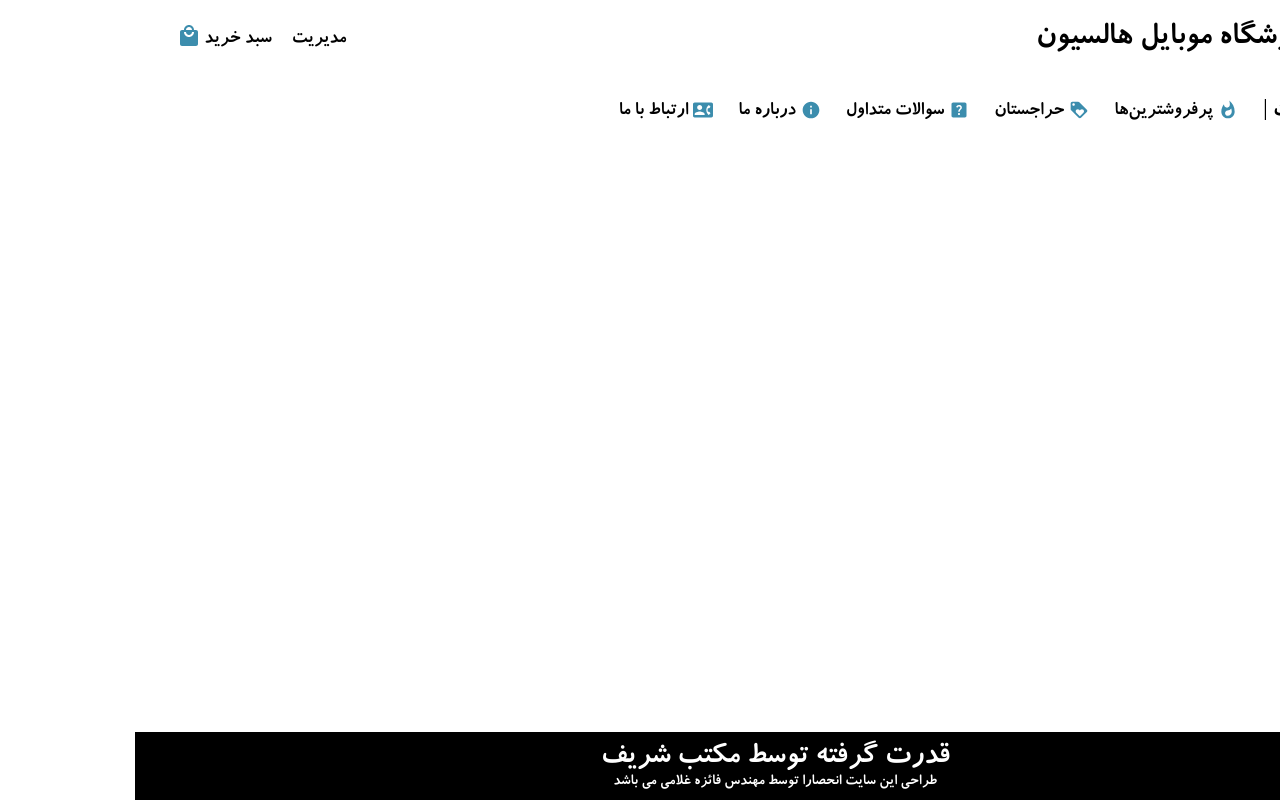
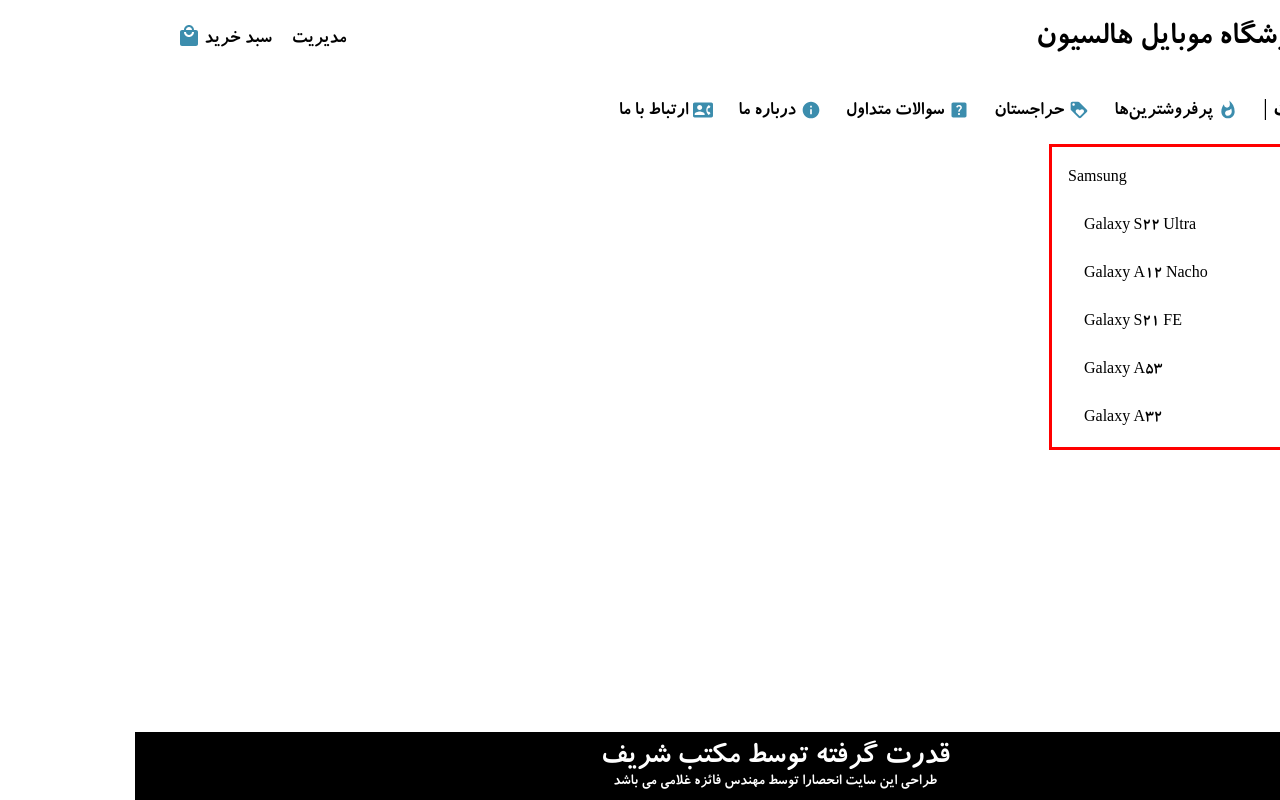
Before and after one commit to MissFazak/Maktab66-Project-Faeze-Gholami, a React (Create React App) app in the folder halcyon-shop/: page /list-brands in a window 1280 px wide. Built offline with nearby package versions, Linux system fonts and the light colour scheme; data requests are answered from the project's data file.

Commit message:
feat: add sideBar first edit

```diff
--- /dev/null
+++ b/halcyon-shop/src/assets/css/_sideBar.scss
@@ -0,0 +1,5 @@
+.sidebar{
+    border: solid red;
+    width: 20%;
+    height: 100%;
+}
--- a/halcyon-shop/src/assets/css/main.css
+++ b/halcyon-shop/src/assets/css/main.css
@@ -2,6 +2,7 @@
 @use "dashboard";
 @use "cardHomePage";
 @use "footer";
+@use "sideBar";
 @font-face {
   font-family: Koodak;
   src: url("../font/KoodakBold.woff");
--- a/halcyon-shop/src/assets/css/main.scss
+++ b/halcyon-shop/src/assets/css/main.scss
@@ -2,6 +2,8 @@
 @use "dashboard";
 @use "cardHomePage";
 @use  "footer";
+@use  "sideBar";
+
 
 
 @font-face {
--- a/halcyon-shop/src/pages/ListOfBrands.jsx
+++ b/halcyon-shop/src/pages/ListOfBrands.jsx
@@ -1,7 +1,78 @@
-import React from 'react'
+import React from "react";
+import { useEffect } from "react";
+import { useDispatch, useSelector } from "react-redux";
+import { fetchItems, itemsSelector } from "../redux/productSlice";
+import { fetchCategory, categorySelector } from "../redux/categorySlice";
+import { Link } from "react-router-dom";
+import List from "@mui/material/List";
+import ListItemButton from "@mui/material/ListItemButton";
+import ListItemText from "@mui/material/ListItemText";
+import Collapse from "@mui/material/Collapse";
+import ExpandLess from "@mui/icons-material/ExpandLess";
+import ExpandMore from "@mui/icons-material/ExpandMore";
+import { Box } from "@mui/material";
 
 export default function ListOfBrands() {
+  const [open, setOpen] = React.useState(true);
+
+  const handleClick = () => {
+    setOpen(!open);
+  };
+  const dispatch = useDispatch();
+  const { items } = useSelector(itemsSelector);
+  const { category } = useSelector(categorySelector);
+  useEffect(() => {
+    dispatch(fetchItems());
+  }, [dispatch]);
+  useEffect(() => {
+    dispatch(fetchCategory());
+  }, [dispatch]);
   return (
-    <div>ListOfBrands</div>
-  )
+    <div>
+      <Box
+        sx={{
+          width: "100%",
+          maxWidth: 360,
+          bgcolor: "background.paper",
+          position: "relative",
+          overflow: "auto",
+          maxHeight: 300,
+          "& ul": { padding: 0 },
+        }}
+        className="sidebar"
+      >
+        {Object.values(category).map((item) => (
+          <List
+            sx={{
+              direction: "ltr",
+
+              width: "100%",
+              maxWidth: 360,
+              bgcolor: "background.paper",
+            }}
+            component="nav"
+            aria-labelledby="nested-list-subheader"
+          >
+            <ListItemButton onClick={handleClick}>
+              <ListItemText primary={item.name} />
+              {open ? <ExpandLess /> : <ExpandMore />}
+            </ListItemButton>
+            <Collapse in={open} timeout="auto" unmountOnExit>
+              {Object.values(items).map((el) => {
+                if (item.id == el.category) {
+                  return (
+                    <List component="div" disablePadding>
+                      <ListItemButton sx={{ pl: 4 }}>
+                        <ListItemText primary={el.name} />
+                      </ListItemButton>
+                    </List>
+                  );
+                }
+              })}
+            </Collapse>
+          </List>
+        ))}
+      </Box>
+    </div>
+  );
 }
```
Also changed, not shown: 1 other file (tests, documents, lock files or other folders).
